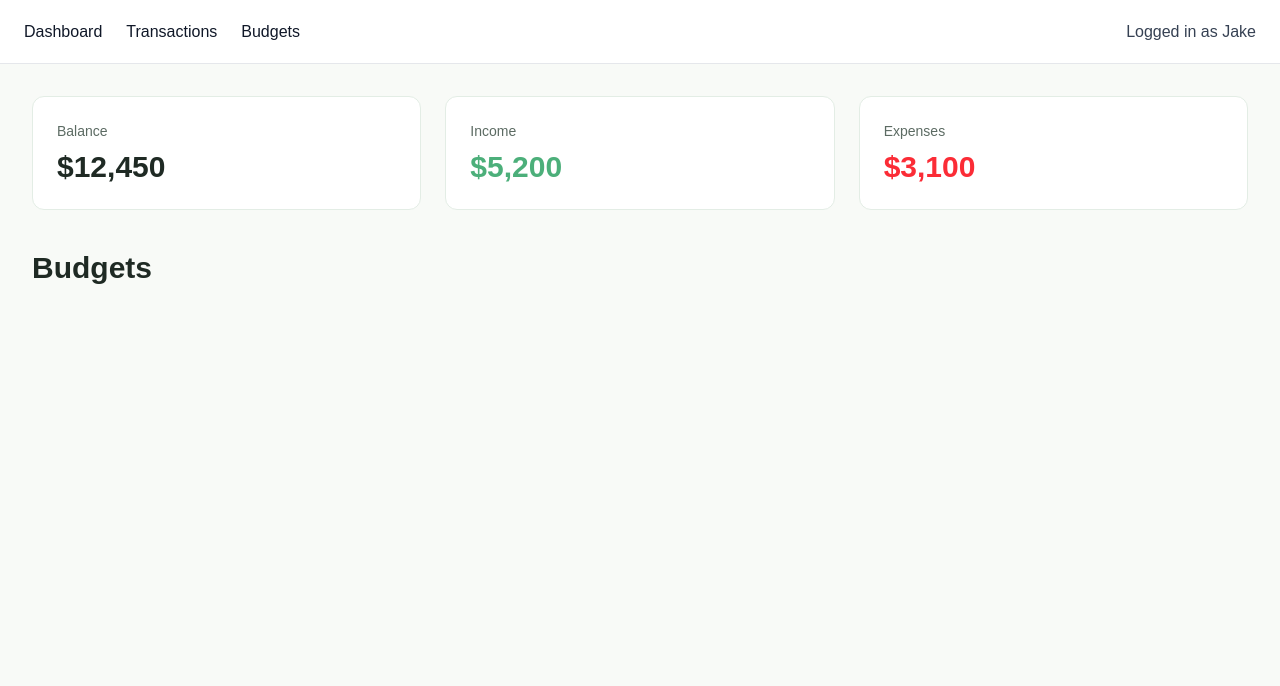
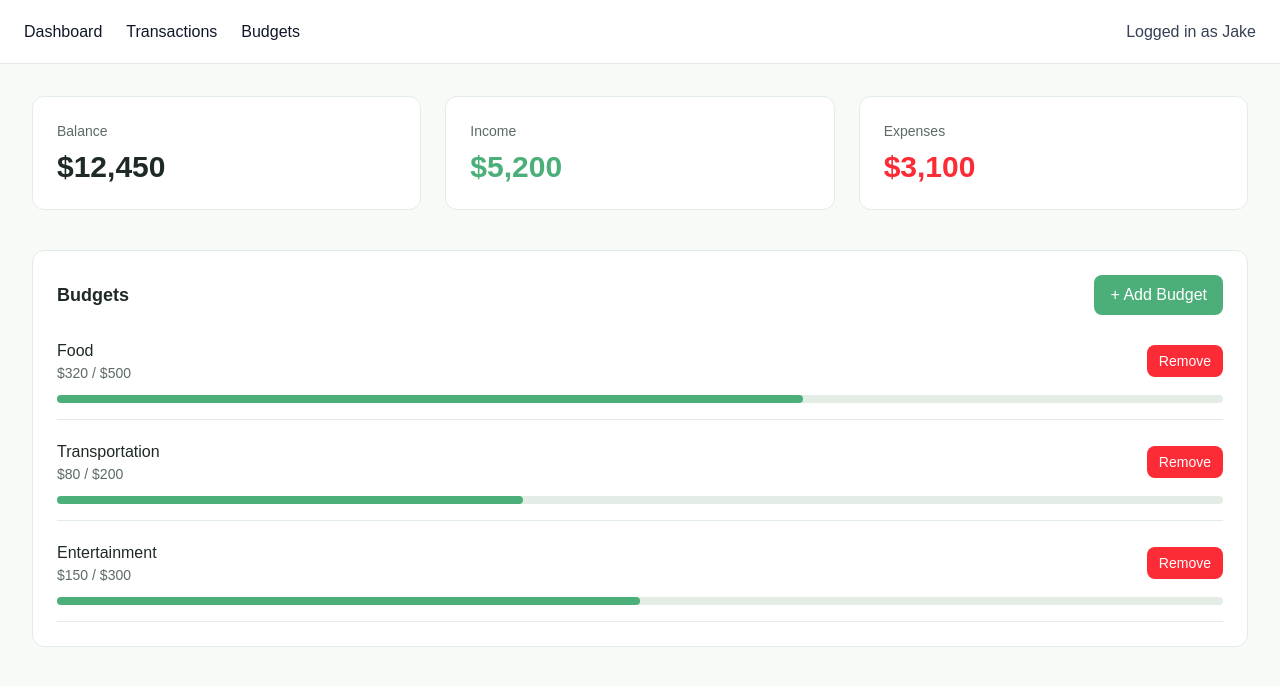
Before and after one commit to JEckfeldt/BudgetTracker, a Next.js app in the folder frontend/: page /budgets in a window 1280 px wide. Shown: the top 686 px of the page. Built offline with nearby package versions, Linux system fonts and the light colour scheme.

Commit message:
budgets layout

```diff
--- a/frontend/src/app/budgets/page.tsx
+++ b/frontend/src/app/budgets/page.tsx
@@ -1,11 +1,10 @@
 import AppLayout from "@/components/AppLayout";
+import BudgetHistory from "@/components/BudgetHistory";
 
 export default function Budgets() {
   return (
     <AppLayout>
-      <h1 className="text-3xl font-bold">
-        Budgets
-      </h1>
+      <BudgetHistory/>
     </AppLayout>
   );
 }
--- /dev/null
+++ b/frontend/src/components/AddBudgetButton.tsx
@@ -0,0 +1,20 @@
+"use client";
+
+export default function AddBudgetButton() {
+  const handleClick = () => {
+    // Later:
+    // Open modal
+    // Submit form
+    // Call API
+    console.log("Add budget clicked");
+  };
+
+  return (
+    <button
+      onClick={handleClick}
+      className="bg-[#4CAF7A] text-white px-4 py-2 rounded-lg hover:bg-[#3f9468] transition"
+    >
+      + Add Budget
+    </button>
+  );
+}
--- /dev/null
+++ b/frontend/src/components/BudgetHistory.tsx
@@ -0,0 +1,55 @@
+// List of all budgets for logged in user
+
+import BudgetRow from "./BudgetRow";
+import AddBudgetButton from "./AddBudgetButton";
+import { Budget } from "@/types/budget";
+
+
+export default function BudgetHistory() {
+
+  const budgets: Budget[] = [
+    {
+      id: 1,
+      name: "Food",
+      limit: 500,
+      spent: 320,
+    },
+    {
+      id: 2,
+      name: "Transportation",
+      limit: 200,
+      spent: 80,
+    },
+    {
+      id: 3,
+      name: "Entertainment",
+      limit: 300,
+      spent: 150,
+    },
+  ];
+
+
+  return (
+    <div className="bg-white border border-[#E3EDE5] rounded-xl p-6">
+
+      <div className="flex justify-between items-center mb-6">
+        <h2 className="text-lg font-semibold">
+          Budgets
+        </h2>
+
+        <AddBudgetButton />
+      </div>
+
+
+      <div className="space-y-5">
+        {budgets.map((budget) => (
+          <BudgetRow
+            key={budget.id}
+            budget={budget}
+          />
+        ))}
+      </div>
+
+    </div>
+  );
+}
--- /dev/null
+++ b/frontend/src/components/BudgetRow.tsx
@@ -0,0 +1,44 @@
+// Snippet for single budget item (category, amount saved/progress bar, delete button)
+
+import { Budget } from "@/types/budget";
+import DeleteBudgetButton from "./DeleteBudgetButton";
+
+export default function BudgetRow({
+  budget,
+}: {
+  budget: Budget;
+}) {
+  const percentage = (budget.spent / budget.limit) * 100;
+
+  return (
+    <div className="border-b border-[#E3EDE5] pb-4">
+
+      <div className="flex justify-between items-center">
+
+        <div>
+          <p className="font-medium text-[#1F2A24]">
+            {budget.name}
+          </p>
+
+          <p className="text-sm text-[#5C6B63]">
+            ${budget.spent} / ${budget.limit}
+          </p>
+        </div>
+
+        <DeleteBudgetButton budgetId={budget.id} />
+
+      </div>
+
+
+      <div className="mt-3 w-full bg-[#E3EDE5] rounded-full h-2">
+        <div
+          className="bg-[#4CAF7A] h-2 rounded-full"
+          style={{
+            width: `${Math.min(percentage, 100)}%`,
+          }}
+        />
+      </div>
+
+    </div>
+  );
+}
--- /dev/null
+++ b/frontend/src/components/DeleteBudgetButton.tsx
@@ -0,0 +1,20 @@
+"use client";
+
+export default function DeleteBudgetButton({
+  budgetId,
+}: {
+  budgetId: number;
+}) {
+  const handleDelete = () => {
+    console.log("Delete budget:", budgetId);
+  };
+
+  return (
+    <button
+      onClick={handleDelete}
+      className="bg-red-500 text-white text-sm px-3 py-1.5 rounded-lg hover:bg-red-600 transition"
+    >
+      Remove
+    </button>
+  );
+}
--- /dev/null
+++ b/frontend/src/types/budget.ts
@@ -0,0 +1,6 @@
+export type Budget = {
+  id: number;
+  name: string;
+  limit: number;
+  spent: number;
+};
```
Also changed, not shown: frontend/src/types/transaction.ts (renamed from frontend/src/types/transaction.tsx).
